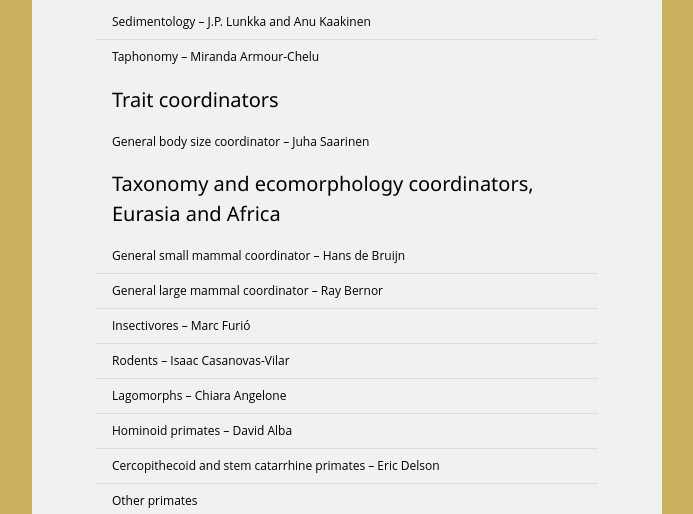
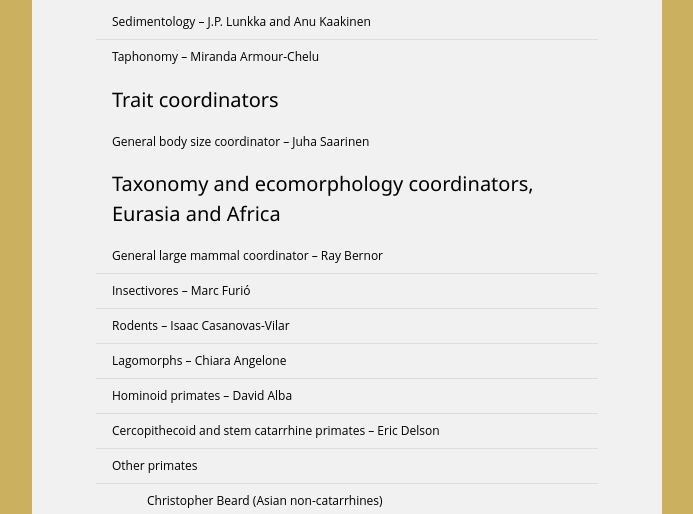
Before and after one commit to karilint/new_and_old_worlds, a Django app: template now/templates/board.html in a window 1280 px wide. Shown: the part 2317-2831 px from the top of the page, without its empty margins (293-986 px from the left). Run offline with Django 3.2, Linux system fonts and the light colour scheme; the template is opened without the code that fills it, so the values that code supplies are empty; some libraries are stand-ins or nearby versions.

Commit message:
Deleted General small mammal coordinator

```diff
--- a/now/templates/board.html
+++ b/now/templates/board.html
@@ -157,7 +157,6 @@ NOW - Fossil Mammal Database - Advisory Board
       <h4>Taxonomy and ecomorphology coordinators, Eurasia and Africa</h4>
     </header>
     <ul class="w3-ul">
-      <li>General small mammal coordinator &ndash; Hans de Bruijn</li>
       <li>General large mammal coordinator &ndash; Ray Bernor</li>
       <li>Insectivores &ndash; Marc Furi&oacute;</li>
       <li>Rodents &ndash; Isaac Casanovas-Vilar</li>
```
